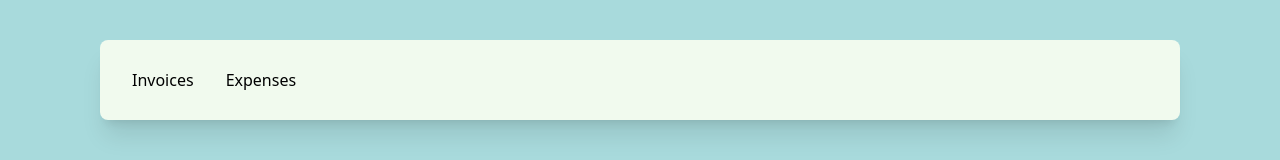
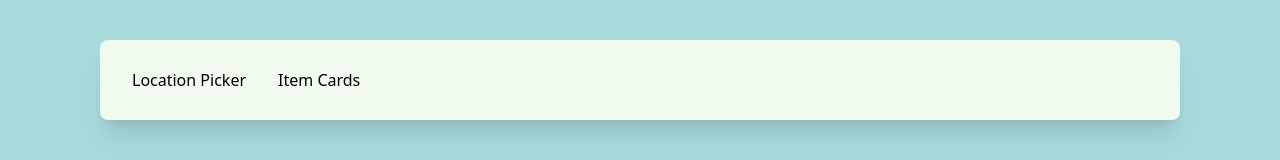
Before and after one commit to oliverZ97/dm-tool, a React (Create React App) app: page / in a window 1280 px wide. Shown: the top 160 px of the page. Built offline with nearby package versions, Linux system fonts and the light colour scheme.

Commit message:
change nav item titles

```diff
--- a/src/App.js
+++ b/src/App.js
@@ -7,8 +7,8 @@ function App() {
     <div className="bg-tertiary flex flex-grow">
       <div className=" flex flex-col flex-grow items-center m-10">
         <nav className="w-90p h-20 bg-neutral shadow-xl rounded-lg flex flex-row justify-start items-center">
-          <Link to="/invoices" className="ml-8 mr-4">Invoices</Link>
-          <Link to="/expenses" className="mx-4">Expenses</Link>
+          <Link to="/invoices" className="ml-8 mr-4">Location Picker</Link>
+          <Link to="/expenses" className="mx-4">Item Cards</Link>
         </nav>
         <div className="w-90p flex-grow flex justify-end items-end">
           <MainContentCard></MainContentCard>
```
